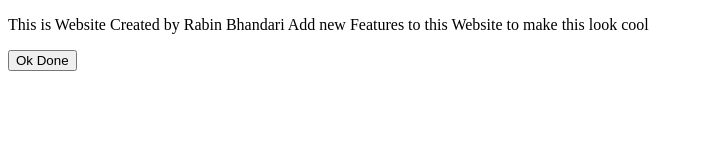
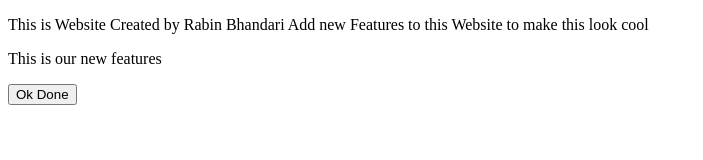
Before and after one commit to Rabin69-bhandari/Demo-Code, a plain HTML site: page index.html in a window 1280 px wide. Shown: the whole page, without its empty margins (0-703 px from the left). Drawn offline with Linux system fonts and the light colour scheme.

Commit message:
new features is added

```diff
--- a/index.html
+++ b/index.html
@@ -8,6 +8,7 @@
 </head>
 <body>
     <p>This is Website Created by Rabin Bhandari Add new Features to this Website to make this look cool</p>
+    <p>This is our new features</p>
     <button> Ok Done </button>
 </body>
 </html>
```
